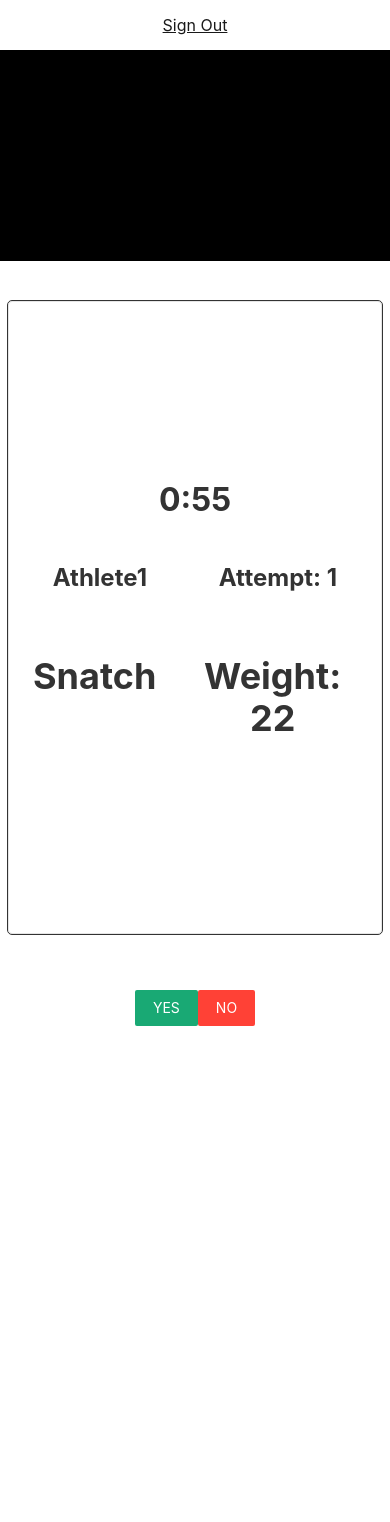
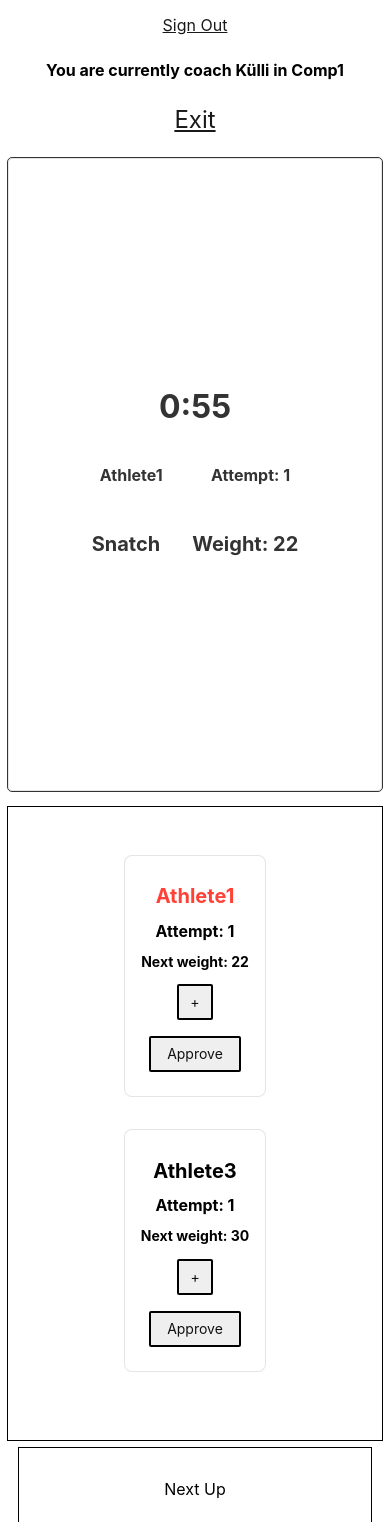
Before and after one commit to andresrmts/WLManagement, a React (Create React App) app: page /competition/0 in a window 390 px wide. Shown: the top 1522 px of the page. Before the commit the page ends 1042 px from the top, so only its background shows below. Built offline with nearby package versions, Linux system fonts and the light colour scheme.

Commit message:
Judge component responsive now

```diff
--- a/src/AuthContext/index.js
+++ b/src/AuthContext/index.js
@@ -4,7 +4,7 @@
 
 const AuthProvider = ({ children }) => {
   const [userName, setUserName] = useState('Külli');
-  const [userId, setUserId] = useState(22);
+  const [userId, setUserId] = useState(72);
   const [userEmail, setUserEmail] = useState(null);
   const [role, setRole] = useState(null);
 
--- a/src/components/Button/index.js
+++ b/src/components/Button/index.js
@@ -2,7 +2,7 @@
 
 const Button = ({ text, onClick, styles, params }) => {
   return (
-    <button onClick={() => onClick(params)} className={styles}>
+    <button onClick={onClick ? () => onClick(params) : null} className={styles}>
       {text}
     </button>
   );
--- a/src/components/CardList/AthleteCard/index.js
+++ b/src/components/CardList/AthleteCard/index.js
@@ -35,6 +35,14 @@
     changeWeight(compId, { name }, weight, lift);
   };
 
+  const addWeight = () => {
+    if (onTheClock.name === name && time.minutes < 1 && time.seconds < 31) {
+      setShowError('No changes allowed when 30sec remaining on clock');
+      return;
+    }
+    setWeight(weight + 1);
+  };
+
   return (
     <article className="h-inherit mw-100 tc dib bg-white br3 pa3 ma3 mh4 ba b--black-10 relative">
       <div className="tc">
@@ -42,24 +50,16 @@
         <h1 className={`tc center f4 flex flex-wrap ${onTheClock.name === name ? 'red' : ''}`}>{name}</h1>
         <h2 className="tc f5">Attempt: {attempt + 1}</h2>
         <h3 className="tc f6">Next weight: {weight}</h3>
-        <p
-          className="pointer ba w-25 flex center pa1"
-          onClick={() => {
-            if (onTheClock.name === name && time.minutes < 1 && time.seconds < 31) {
-              setShowError('No changes allowed when 30sec remaining on clock');
-              return;
-            }
-            setWeight(weight + 1);
-          }}
-        >
-          +
-        </p>
+        <Button
+          styles={'flex center f6 w-25 pointer outline-0 br1 ba bw1 ph3 pv2 ma2 near-black'}
+          text={'+'}
+          onClick={addWeight}
+        />
         <Button
           styles={'f6 pointer outline-0 br1 ba bw1 ph3 pv2 ma2 near-black'}
           text={'Approve'}
           onClick={changeAttemptWeight}
         />
-        <hr className="mw3 bb bw1 b--black-10" />
       </div>
     </article>
   );
--- a/src/pages/HandleCompetition/components/CoachInCompetition/index.js
+++ b/src/pages/HandleCompetition/components/CoachInCompetition/index.js
@@ -47,10 +47,10 @@
   return (
     <div className="vh-75-ns cf ph2-ns">
       <div className="vh-25">
-        <div className="fl w-60-ns pa2">
+        <div className="fl w-60-ns w-100 pa2">
           <NextAttempt lift={lift} timer={timer} time={time} changeTime={changeTime} />
         </div>
-        <div className="fl w-auto w-40-ns pa2 mv4">
+        <div className="fl w-auto w-40-ns pa2">
           <div className="flex justify-center tc w-auto outline bg-white pv4 vh-50-l vh-75 overflow-y-scroll">
             <CardList
               toggleTimer={toggleTimer}
--- a/src/pages/HandleCompetition/components/Judge/index.js
+++ b/src/pages/HandleCompetition/components/Judge/index.js
@@ -83,18 +83,20 @@
   } else if (status === 'started' && voted === false && attempt !== '') {
     return (
       <div className="w-100">
-        <div className="flex center pa2">
-          <NextAttempt time={time} changeTime={changeTime} timer={timer} lift={lift} />
-        </div>
-        <div className="flex center w-33 pa2">
+        <div className="flex flex-row-ns flex-column center pa2">
           <Button
-            styles={'f6 center white pointer outline-0 br1 ba bw1 ph3 pv2 ma2 bg-green b--green'}
+            styles={
+              'flex items-center h3 vh-50-ns w-75 w-20-ns f6 center white pointer outline-0 br1 ba bw1 ph3 pv2 ma2 bg-green b--green'
+            }
             text={'YES'}
             onClick={castVerdict}
             params={'yes'}
           />
+          <NextAttempt time={time} changeTime={changeTime} timer={timer} lift={lift} />
           <Button
-            styles={'f6 center white pointer outline-0 br1 ba bw1 ph3 pv2 ma2 bg-red b--red'}
+            styles={
+              'flex items-center h3 vh-50-ns w-75 w-20-ns f6 center white pointer outline-0 br1 ba bw1 ph3 pv2 ma2 bg-red b--red'
+            }
             text={'NO'}
             onClick={castVerdict}
             params={'no'}
@@ -104,16 +106,30 @@
     );
   } else if (voted) {
     return <h1>You voted already</h1>;
+  } else if (status === 'paused') {
+    return (
+      <div className="w-100">
+        <div className="flex flex-row-ns flex-column center pa2">
+          <Button
+            styles={
+              'flex items-center h3 vh-50-ns w-75 w-20-ns f6 center white pointer outline-0 br1 ba bw1 ph3 pv2 ma2 bg-green b--green'
+            }
+            text={'PAUSED'}
+          />
+          <NextAttempt time={time} changeTime={changeTime} timer={timer} lift={lift} />
+          <Button
+            styles={
+              'flex items-center h3 vh-50-ns w-75 w-20-ns f6 center white pointer outline-0 br1 ba bw1 ph3 pv2 ma2 bg-red b--red'
+            }
+            text={'PAUSED'}
+          />
+        </div>
+      </div>
+    );
   } else {
     return (
       <div>
-        <div>
-          <h1>No more attempts left</h1>
-        </div>
-        <div className="flex center pa2">
-          <p className="pointer flex flex-column center pa2 ma2 vh-50 w-40 ba b--black tc">PAUSE</p>
-          <p className="pointer flex flex-column center pa2 ma2 vh-50 w-40 outline-m tc bg-red ba b--red">PAUSE</p>
-        </div>
+        <h1>No more attempts left</h1>
       </div>
     );
   }
--- a/src/pages/HandleCompetition/components/NextAttempt/index.js
+++ b/src/pages/HandleCompetition/components/NextAttempt/index.js
@@ -35,19 +35,19 @@
 
   if (next.length > 0) {
     return (
-      <article className="flex items-center vh-75 vh-50-l br2 outline ba dark-gray b--black-10 mv4 w-auto center">
+      <article className="flex items-center vh-75 vh-50-l br2 outline ba dark-gray b--black-10 w-auto center">
         <div className="pa2 ph3-ns pb3-ns">
           <div className="mt1">
             <div className="flex flex-column justify-center">
               <Timer timer={timer} time={time} changeTime={changeTime} />
             </div>
             <div className="flex justify-around">
-              <h1 className="f3 pa2">{next[0].name}</h1>
-              <h1 className="f3 pa2">Attempt: {next[0].attempt + 1}</h1>
+              <h1 className="f3-ns f5 pa2">{next[0].name}</h1>
+              <h1 className="f3-ns f5 pa2">Attempt: {next[0].attempt + 1}</h1>
             </div>
             <div className="flex justify-around">
-              <h1 className="f2 pa3">{lift === 'snatch' ? 'Snatch' : 'Clean and Jerk'}</h1>
-              <h1 className="f2 pa3">Weight: {next[0][lift]}</h1>
+              <h1 className="f2-ns f4 pa3">{lift === 'snatch' ? 'Snatch' : 'Clean and Jerk'}</h1>
+              <h1 className="f2-ns f4 pa3">Weight: {next[0][lift]}</h1>
             </div>
           </div>
         </div>
--- a/src/pages/HandleCompetition/index.js
+++ b/src/pages/HandleCompetition/index.js
@@ -126,7 +126,7 @@
       case 'coach':
         return <CoachNav status={status} />;
       case 'judge':
-        if (status === 'started') {
+        if (status !== 'notstarted') {
           return <Result verdict={verdict} />;
         }
         return (
```
